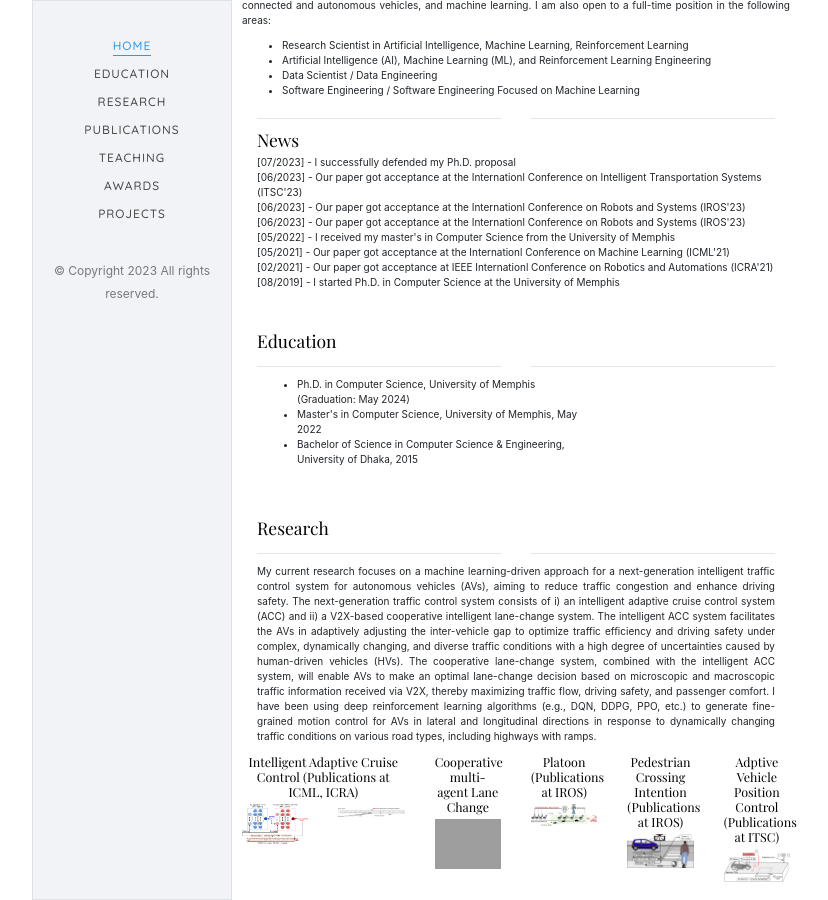
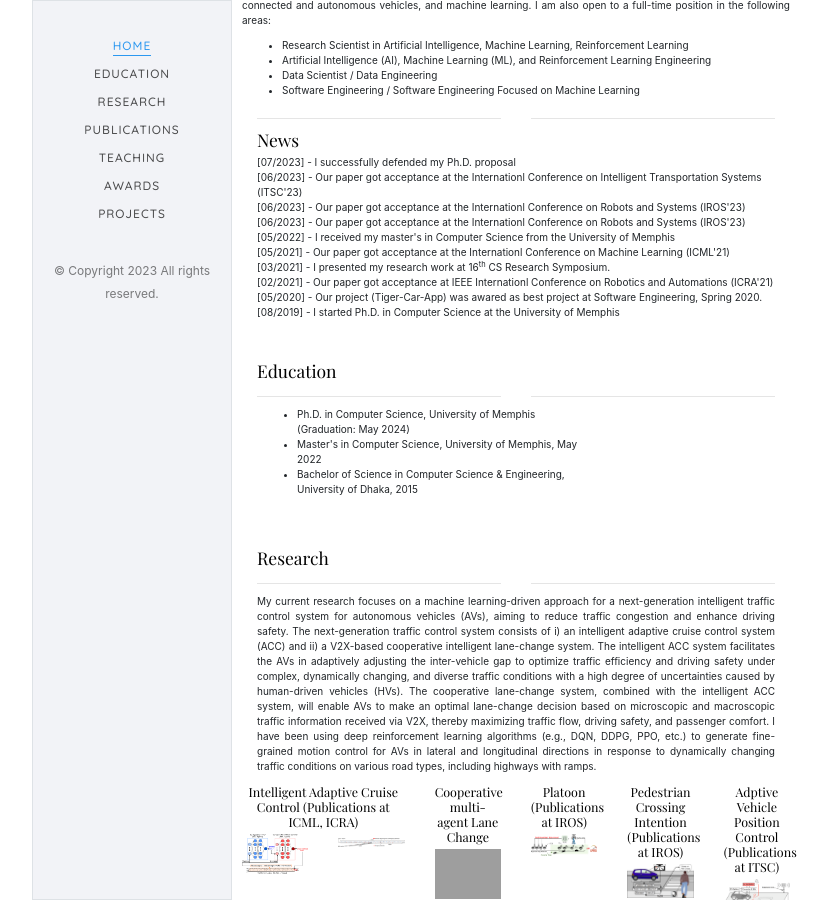
Before and after one commit to lokesh-c-das/lokesh-c-das.github.io, a Jekyll site: the page built from index.md, in a window 1280 px wide and 900 px high, scrolled down 531 px. Shown: the whole window, without its empty margins (224-1052 px from the left). Built offline with Jekyll 4.4.1, drawn with Linux system fonts in a browser that asks for light colours; some web fonts are replaced; grey boxes are pictures that could not be loaded.

Commit message:
Projects added

```diff
--- a/_layouts/default.html
+++ b/_layouts/default.html
@@ -176,7 +176,9 @@
             <div class="col-md-12">[06/2023] - Our paper got acceptance at the Internationl Conference on Robots and Systems (IROS'23)</div>
             <div class="col-md-12">[05/2022] - I received my master's in Computer Science from the University of Memphis</div>
             <div class="col-md-12">[05/2021] - Our paper got acceptance at the Internationl Conference on Machine Learning (ICML'21)</div>
+            <div class="col-md-12">[03/2021] - I presented my research work at 16<sup>th</sup> CS Research Symposium. </div>
             <div class="col-md-12">[02/2021] - Our paper got acceptance at IEEE Internationl Conference on Robotics and Automations (ICRA'21)</div>
+            <div class="col-md-12">[05/2020] - Our project (Tiger-Car-App) was awared as best project at Software Engineering, Spring 2020. </div>
             <div class="col-md-12">[08/2019] - I started Ph.D. in Computer Science at the University of Memphis</div>
           </div>
         </div>
```
